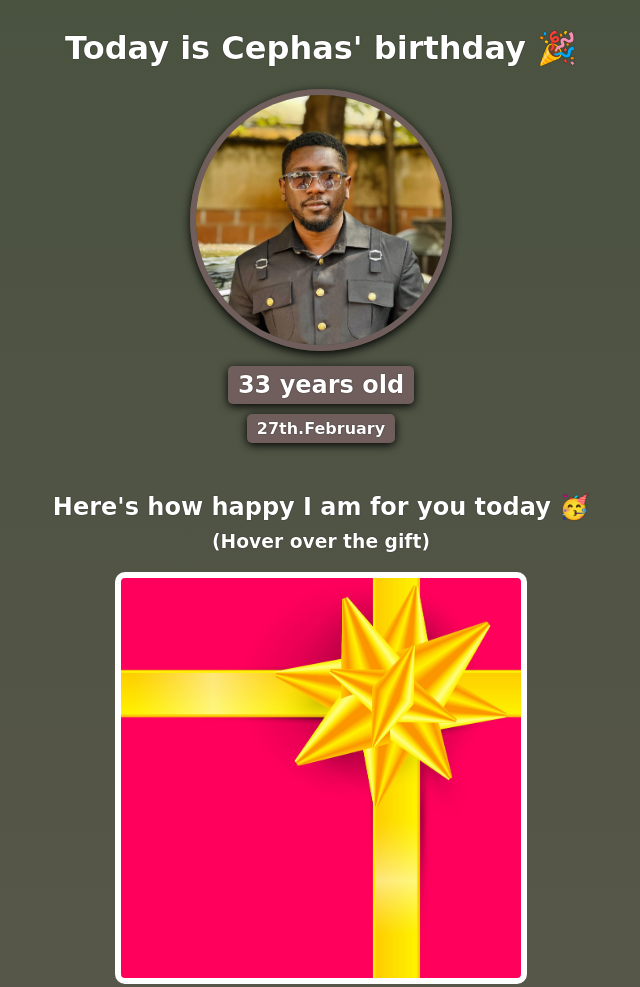
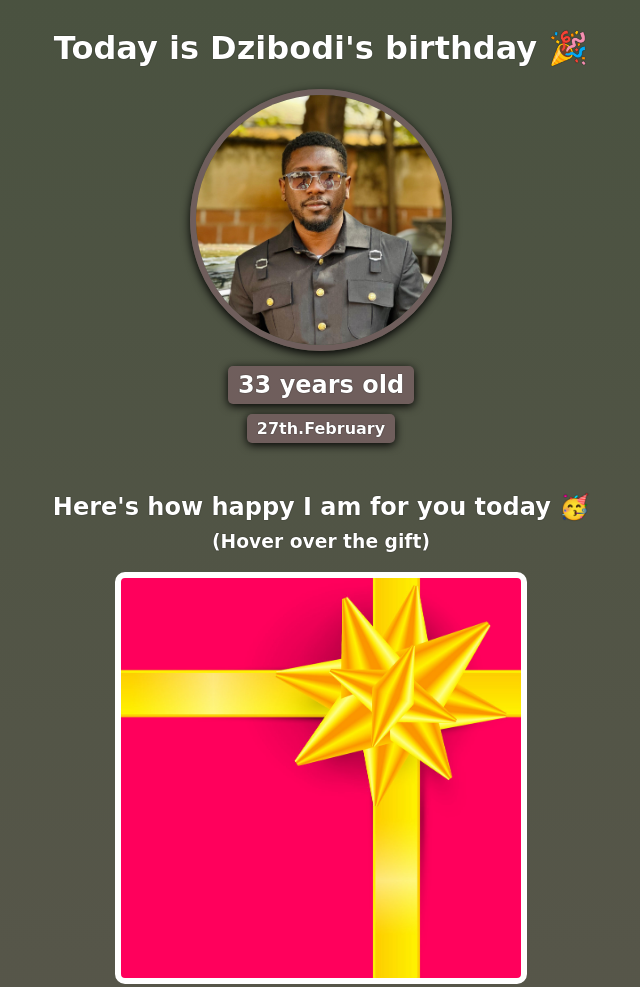
Before and after one commit to Voss-script/Birthday-gift-site, a website built with Vite: page index.html in a window 1280 px wide. Shown: the top 987 px of the page, without its empty margins (319-959 px from the left). Built offline with nearby package versions, Linux system fonts and the light colour scheme; a web font is replaced by a local one.

Commit message:
Changed the name to Dzibodi

```diff
--- a/index.html
+++ b/index.html
@@ -7,7 +7,7 @@
     </head>
     <body>
         <div id="header">
-            <h1>Today is Cephas' birthday 🎉</h1>
+            <h1>Today is Dzibodi's birthday 🎉</h1>
             <img id="bff-img" src="images/cephas.jpg">
             <h2 id="bday-age">33 years old</h2>
             <h4 id="bday-date">27th.February</h4>
```
